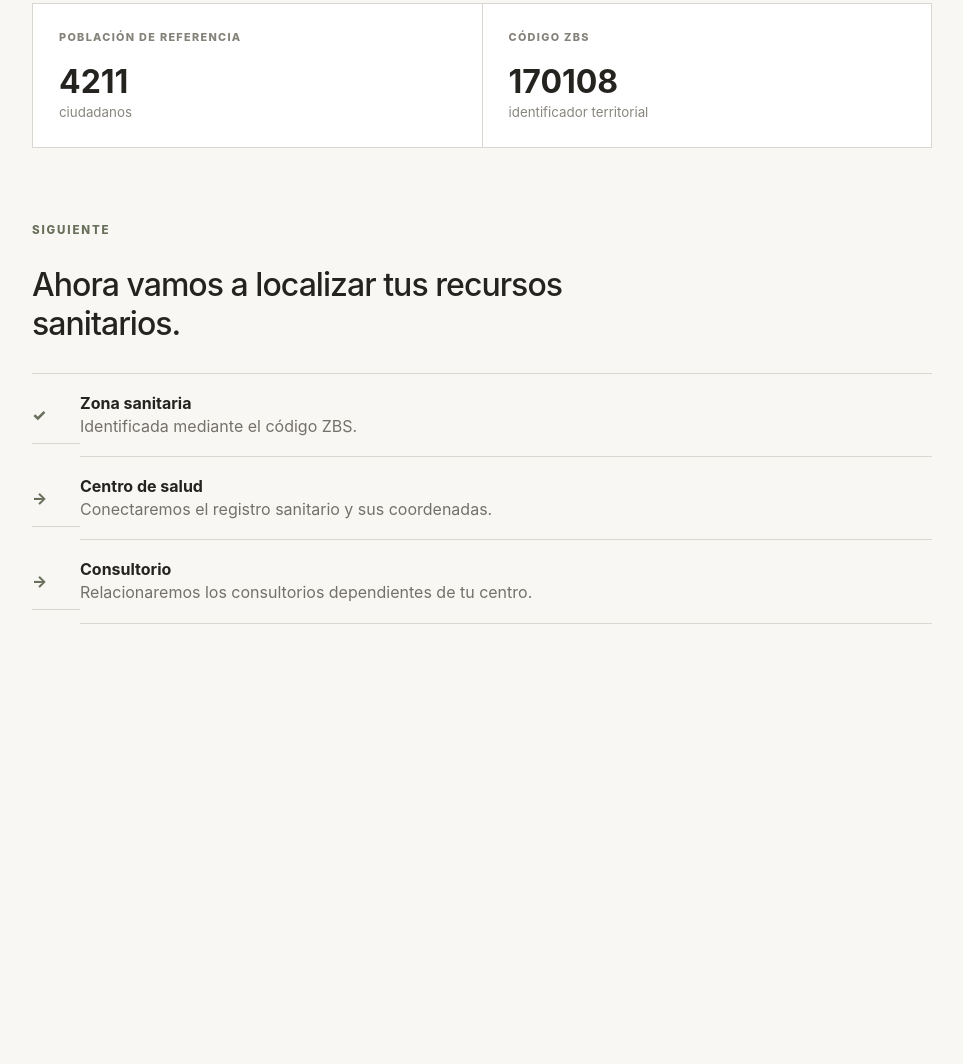
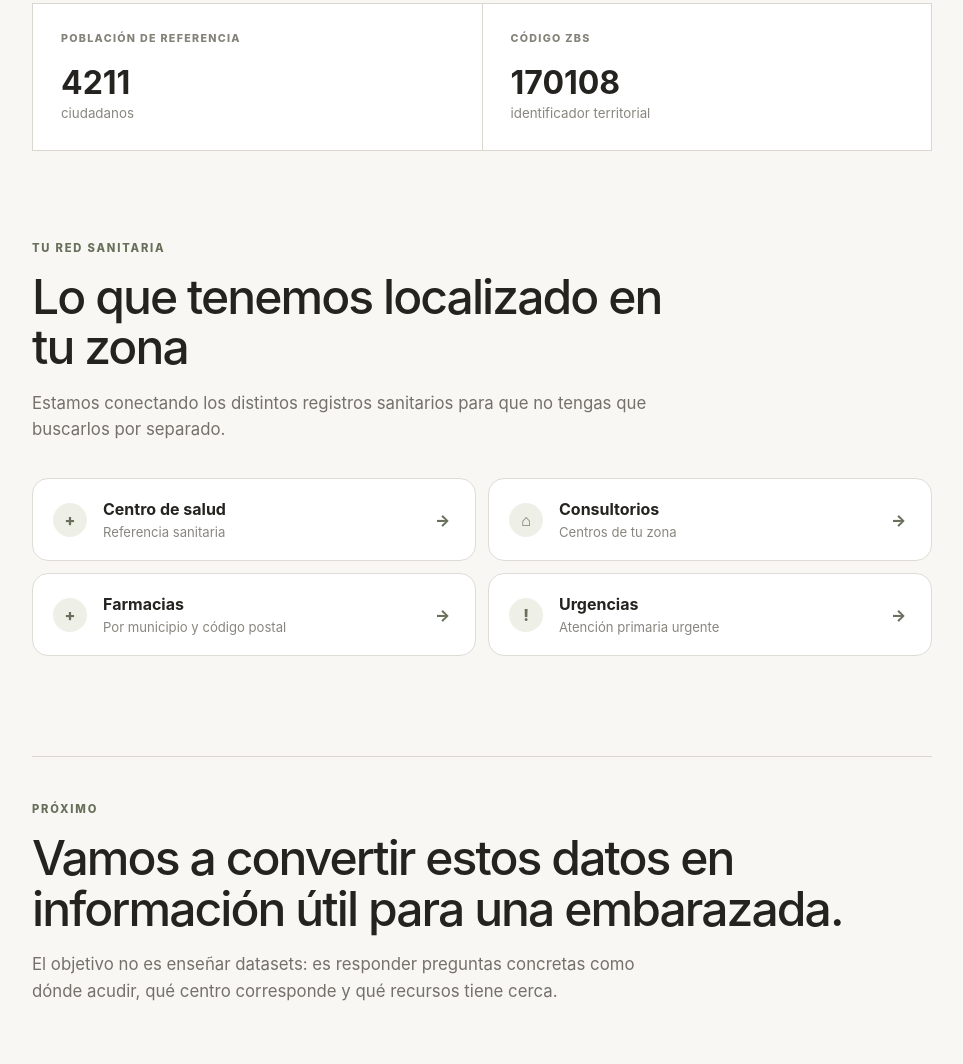
Before and after one commit to betoboga/mi-embarazo-cyl, an Astro site: page /zona/170108 in a window 1280 px wide. Shown: the part 393-1457 px from the top of the page, without its empty margins (158-1121 px from the left). Before the commit the page ends 1097 px from the top, so only its background shows below. Built offline with nearby package versions, Linux system fonts and the light colour scheme; Astro itself is replaced by a stand-in of ours.

Commit message:
feat: build ZBS health network overview

```diff
--- a/src/pages/zona/[codigo].astro
+++ b/src/pages/zona/[codigo].astro
@@ -16,26 +16,40 @@ const { zona } = Astro.props;
       <h1>{zona.nombre}</h1>
       <p>{zona.provincia} · {zona.ambito}</p>
     </section>
+
     <section class="stats">
       <article><span>POBLACIÓN DE REFERENCIA</span><strong>{zona.poblacion.toLocaleString('es-ES')}</strong><small>ciudadanos</small></article>
       <article><span>CÓDIGO ZBS</span><strong>{zona.codigo}</strong><small>identificador territorial</small></article>
     </section>
-    <section class="next">
-      <span class="eyebrow">SIGUIENTE</span>
-      <h2>Ahora vamos a localizar tus recursos sanitarios.</h2>
-      <div class="todo">
-        <div>✓</div><p><strong>Zona sanitaria</strong><br />Identificada mediante el código ZBS.</p>
-        <div>→</div><p><strong>Centro de salud</strong><br />Conectaremos el registro sanitario y sus coordenadas.</p>
-        <div>→</div><p><strong>Consultorio</strong><br />Relacionaremos los consultorios dependientes de tu centro.</p>
+
+    <section class="resources">
+      <div class="section-head">
+        <span class="eyebrow">TU RED SANITARIA</span>
+        <h2>Lo que tenemos localizado en tu zona</h2>
+        <p>Estamos conectando los distintos registros sanitarios para que no tengas que buscarlos por separado.</p>
       </div>
+      <div class="resource-grid">
+        <a class="resource" href="#centro"><span class="icon">+</span><div><strong>Centro de salud</strong><small>Referencia sanitaria</small></div><span>→</span></a>
+        <a class="resource" href="#consultorios"><span class="icon">⌂</span><div><strong>Consultorios</strong><small>Centros de tu zona</small></div><span>→</span></a>
+        <a class="resource" href="#farmacias"><span class="icon">+</span><div><strong>Farmacias</strong><small>Por municipio y código postal</small></div><span>→</span></a>
+        <a class="resource" href="#urgencias"><span class="icon">!</span><div><strong>Urgencias</strong><small>Atención primaria urgente</small></div><span>→</span></a>
+      </div>
+    </section>
+
+    <section class="notice">
+      <span class="eyebrow">PRÓXIMO</span>
+      <h2>Vamos a convertir estos datos en información útil para una embarazada.</h2>
+      <p>El objetivo no es enseñar datasets: es responder preguntas concretas como dónde acudir, qué centro corresponde y qué recursos tiene cerca.</p>
     </section>
   </main>
 </Layout>
 <style>
   :global(body){margin:0;background:#f8f7f4;color:#24231f;font-family:Inter,ui-sans-serif,system-ui,sans-serif}
-  .page{max-width:900px;margin:auto;padding:32px 24px 80px}.back{color:#68705b;text-decoration:none;font-weight:700}
-  .hero{padding:12vh 0 7vh}.eyebrow{font-size:.72rem;letter-spacing:.16em;color:#68705b;font-weight:800}.hero h1{font-size:clamp(3rem,8vw,6rem);letter-spacing:-.06em;line-height:.95;font-weight:500;margin:22px 0 12px}.hero p{color:#6d6a63;font-size:1.15rem}
-  .stats{display:grid;grid-template-columns:1fr 1fr;gap:1px;background:#d9d7d0;border:1px solid #d9d7d0}.stats article{background:#fff;padding:26px}.stats span{display:block;font-size:.68rem;letter-spacing:.12em;color:#858279;font-weight:800}.stats strong{display:block;font-size:2rem;margin-top:18px}.stats small{color:#88867e}
-  .next{padding-top:70px}.next h2{font-size:2rem;letter-spacing:-.03em;max-width:620px;font-weight:500}.todo{margin-top:30px;border-top:1px solid #d9d7d0;display:grid;grid-template-columns:48px 1fr;align-items:center}.todo div,.todo p{padding:18px 0;border-bottom:1px solid #d9d7d0}.todo div{font-weight:800;color:#68705b}.todo p{margin:0;color:#74716a;line-height:1.45}.todo strong{color:#24231f}
-  @media(max-width:650px){.stats{grid-template-columns:1fr}.hero{padding-top:9vh}}
+  .page{max-width:900px;margin:auto;padding:32px 24px 100px}.back{color:#68705b;text-decoration:none;font-weight:700}
+  .hero{padding:12vh 0 7vh}.eyebrow{font-size:.7rem;letter-spacing:.16em;color:#68705b;font-weight:800}.hero h1{font-size:clamp(3rem,8vw,6rem);letter-spacing:-.06em;line-height:.95;font-weight:500;margin:22px 0 12px}.hero p{color:#6d6a63;font-size:1.15rem}
+  .stats{display:grid;grid-template-columns:1fr 1fr;gap:1px;background:#d9d7d0;border:1px solid #d9d7d0}.stats article{background:#fff;padding:28px}.stats span{display:block;font-size:.67rem;letter-spacing:.12em;color:#858279;font-weight:800}.stats strong{display:block;font-size:2rem;margin-top:18px}.stats small{color:#88867e}
+  .resources{padding:85px 0 20px}.section-head{max-width:650px}.section-head h2,.notice h2{font-size:clamp(2rem,4vw,3rem);letter-spacing:-.04em;line-height:1.05;font-weight:500;margin:16px 0}.section-head p,.notice p{color:#74716a;line-height:1.6;font-size:1.05rem}
+  .resource-grid{display:grid;grid-template-columns:1fr 1fr;gap:12px;margin-top:35px}.resource{background:#fff;border:1px solid #dedcd5;border-radius:16px;padding:20px;display:grid;grid-template-columns:38px 1fr 20px;align-items:center;gap:12px;text-decoration:none;color:#24231f;transition:transform .15s ease,border-color .15s ease}.resource:hover{transform:translateY(-2px);border-color:#aaa79e}.resource .icon{width:34px;height:34px;border-radius:50%;background:#eef0e8;color:#68705b;display:grid;place-items:center;font-weight:800}.resource strong,.resource small{display:block}.resource small{color:#88867e;margin-top:5px;font-size:.82rem}.resource>span:last-child{color:#68705b;font-weight:800}
+  .notice{margin-top:80px;padding:40px 0;border-top:1px solid #d9d7d0}.notice p{max-width:650px}
+  @media(max-width:650px){.stats,.resource-grid{grid-template-columns:1fr}.hero{padding-top:9vh}.resources{padding-top:60px}}
 </style>
```
